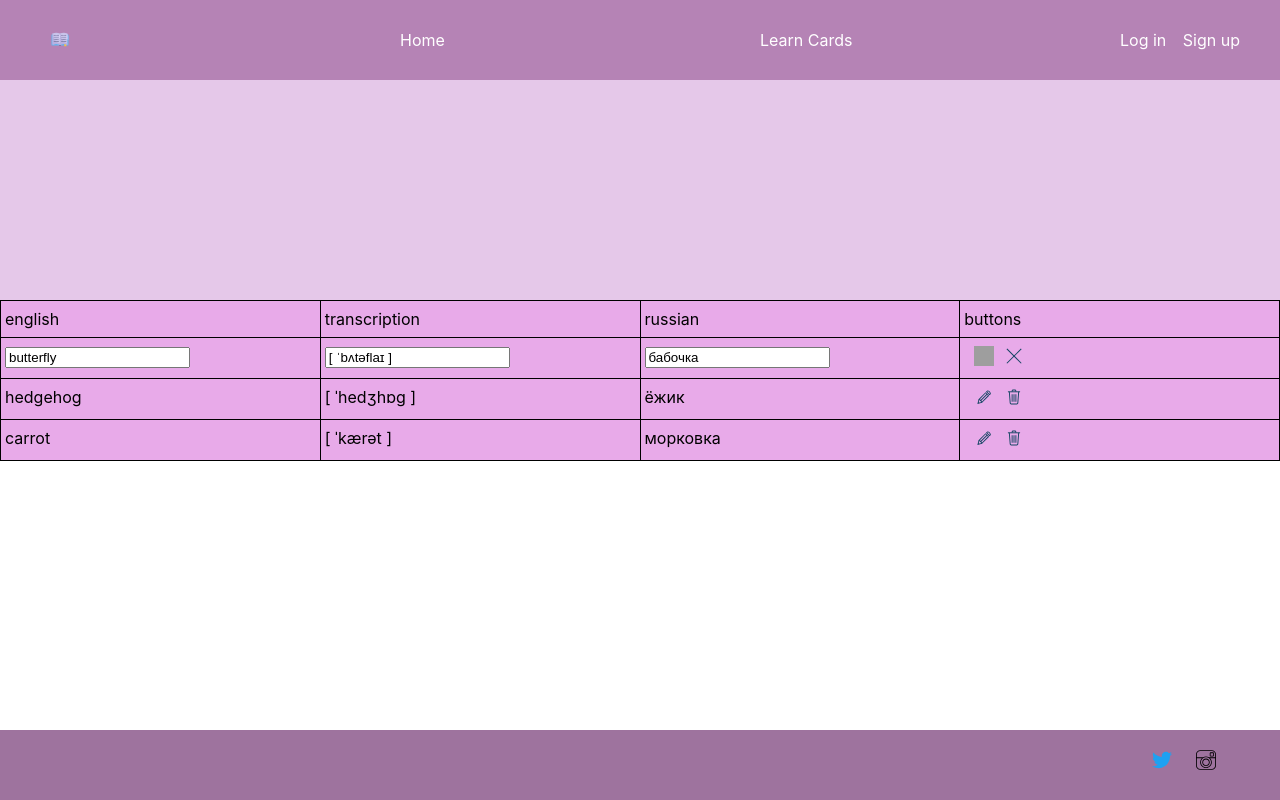
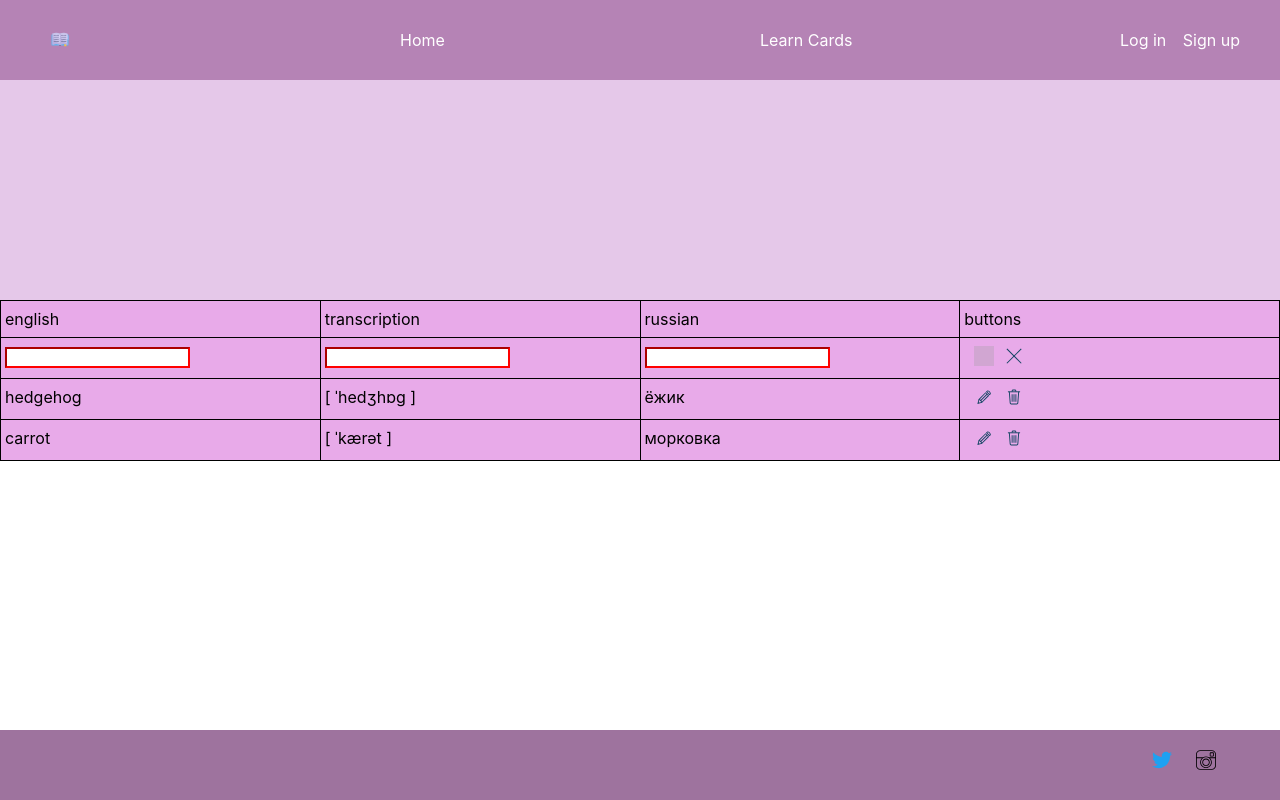
Before and after one commit to jwasp/learning-cards, a React (Create React App) app: page / in a window 1280 px wide. Both pictures are taken after a click on the button 979 px from the left and 357 px from the top of the page. Built offline with nearby package versions, Linux system fonts and the light colour scheme; grey boxes are pictures that could not be loaded.

Commit message:
add checking on input

```diff
--- /dev/null
+++ b/src/components/FormEdit/FormEdit.css
@@ -0,0 +1,15 @@
+.wrong {
+    border-color: red;
+    outline: none;
+}
+
+.table-img {
+    margin: 0;
+    padding-left: 10px;
+    width: 20px;
+    height: 20px;
+}
+
+.blockButton {
+    opacity: 0.3;
+}
--- /dev/null
+++ b/src/components/FormEdit/index.jsx
@@ -0,0 +1,87 @@
+import React, {useState, useEffect} from 'react';
+import './FormEdit.css';
+import save from "../../assets/images/svg/save.svg";
+import cancel from "../../assets/images/svg/cancel.svg";
+
+function FormEdit(props) {
+    const [blockButton, setBlockButton] = useState(false)
+    const[wrong, setWrong] = useState(false)
+    const [formData, setFormData] = useState({
+        english: "",
+        transcription: "",
+        russian: "",
+    });
+
+    const updateFormData = (event) => {
+        setFormData({
+            ...formData,
+            [event.target.name]: event.target.value
+        })
+    };
+
+    const handleSave = () => {
+       const eng = /^[A-Za-z0-9]*$/;
+       const cyrillicPattern = /^[\u0400-\u04FF]+$/;
+
+        if(!eng.test(english)) alert("only english letters in input of english")
+        if(!cyrillicPattern.test(russian)) alert("только русские буквы в russian")
+        if(transcription[0] !== "[") alert("транскипция с квадратной скобки")
+    }
+
+    useEffect(() => {
+        (english && transcription && russian) ? setWrong(false) : setWrong(true);
+        (english && transcription && russian) ? setBlockButton(false) : setBlockButton(true) //как здесь можно было бы сократить код?
+    });
+
+    const {english,transcription,russian} = formData;
+
+    return(
+        <>
+            <span>
+                <input value={english}
+                       onChange={e => updateFormData(e)}
+                       className={`${wrong?"wrong":""}`}
+                       placeholder={props.english}
+                       type={"text"}
+                       name={"english"}
+                       required/>
+            </span>
+            <span>
+                <input value={transcription}
+                       className={`${wrong?"wrong":""}`}
+                       onChange={e => updateFormData(e)}
+                       placeholder={props.transcription}
+                       type={"text"}
+                       name={"transcription"}
+                       required/>
+            </span>
+            <span>
+                <input value={russian}
+                       className={`${wrong?"wrong":""}`}
+                       onChange={e => updateFormData(e)}
+                       placeholder={props.russian}
+                       type={"text"}
+                       name={"russian"}
+                       required/>
+            </span>
+            <span>
+                        <button className={"table-button"}
+                                onClick={handleSave}
+                            >
+                            <img className={`table-img ${blockButton?"blockButton":""}`}
+                                 src={save}
+                                 alt="save"/>
+                        </button>
+                        <button className={"table-button"}
+                                onClick={props.handleCancel}
+                        >
+                            <img className={"table-img"}
+                                 src={cancel}
+                                 alt="cancel"/>
+                        </button>
+                    </span>
+        </>
+    )
+}
+
+export default FormEdit;
--- a/src/components/TableCard/TableCard.css
+++ b/src/components/TableCard/TableCard.css
@@ -17,3 +17,7 @@
     width: 20px;
     height: 20px;
 }
+
+.blockButton {
+    opacity: 0.3;
+}
--- a/src/components/TableCard/index.jsx
+++ b/src/components/TableCard/index.jsx
@@ -1,26 +1,25 @@
 import React, {useState} from 'react';
 import del from '../../assets/images/svg/delete.svg';
 import edit from '../../assets/images/svg/edit.svg';
-import save from '../../assets/images/svg/save.svg';
-import cancel from '../../assets/images/svg/cancel.svg';
 import './TableCard.css';
+import FormEdit from "../FormEdit";
 
 function TableCard(props) {
     const [editMode, setEditMode] = useState(false);
     const handleChange = () => {
         setEditMode(!editMode);
     };
+
+    const handleSave = () => {
+        console.log()
+    };
+
+
     return(
         <>
             {editMode
                 ? <>
-                <span><input value={props.english}/></span>
-                    <span><input value={props.transcription}/></span>
-                    <span><input value={props.russian}/></span>
-                    <span>
-                        <button className={"table-button"}><img className={"table-img"} src={save} alt="save"/></button>
-                        <button className={"table-button"} onClick={handleChange}><img className={"table-img"} src={cancel} alt="cancel"/></button>
-                    </span>
+                    <FormEdit handleCancel={handleChange}/>
                 </>
                  : <>
                     <span>{props.english}</span>
```
